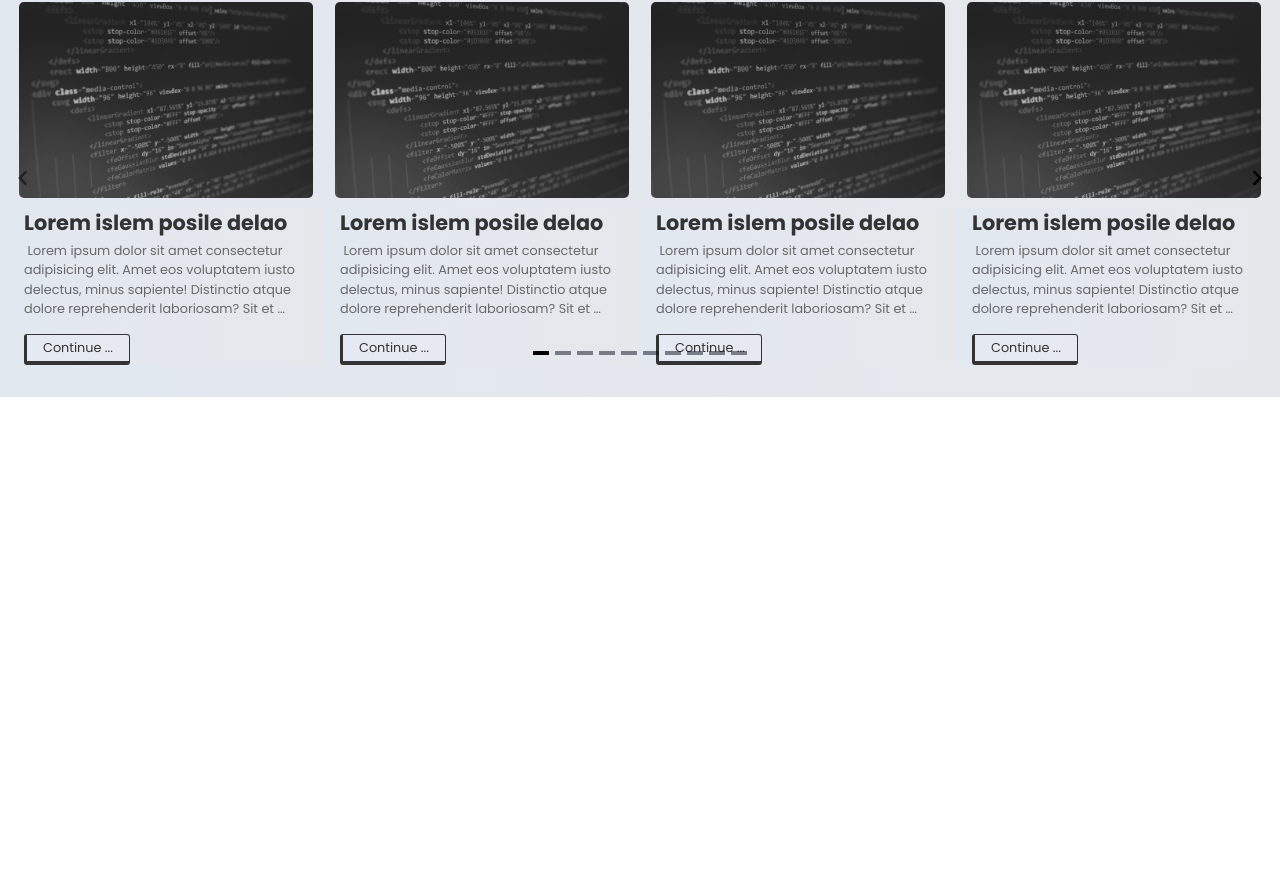
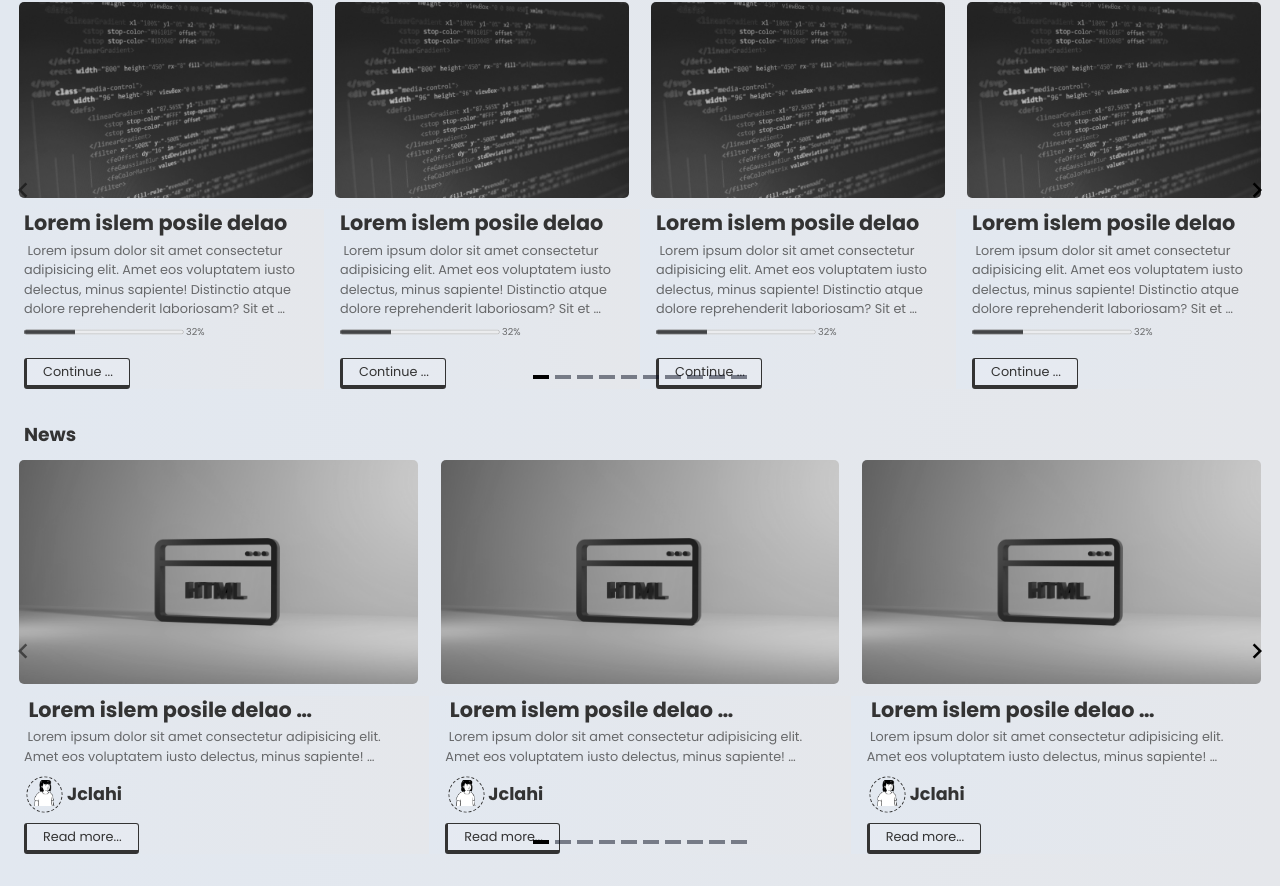
Before and after one commit to NghiaLam11/Challenge-7-JcStudy, a Vue app: page / in a window 1280 px wide. Shown: the part 929-1815 px from the top of the page. Before the commit the page ends 1326 px from the top, so only its background shows below. Built offline with nearby package versions, Linux system fonts and the light colour scheme.

Commit message:
add news UI

```diff
--- a/src/components/Home.vue
+++ b/src/components/Home.vue
@@ -36,7 +36,7 @@
               />
             </div>
             <div class="card-right bg-primary">
-              <h3 class="multiline-ellipsis-2">Lorem islem posile delao</h3>
+              <h3 class="multiline-ellipsis-1">Lorem islem posile delao</h3>
               <p class="multiline-ellipsis-4">
                 Lorem ipsum dolor sit amet consectetur adipisicing elit. Amet
                 eos voluptatem iusto delectus, minus sapiente! Distinctio atque
@@ -59,9 +59,7 @@
       <div class="topic">
         <h3>Courses unlock</h3>
       </div>
-      <Carousel
-        :breakpoints="breakpointsunlock"
-      >
+      <Carousel :breakpoints="breakpointsunlock">
         <Slide v-for="slide in 10" :key="slide">
           <div class="card-item">
             <div class="thumbnail">
@@ -71,14 +69,61 @@
               />
             </div>
             <div class="card-right bg-primary">
-              <h3 class="multiline-ellipsis-2">Lorem islem posile delao</h3>
+              <h3 class="multiline-ellipsis-1">Lorem islem posile delao</h3>
               <p class="multiline-ellipsis-4">
                 Lorem ipsum dolor sit amet consectetur adipisicing elit. Amet
                 eos voluptatem iusto delectus, minus sapiente! Distinctio atque
                 dolore reprehenderit laboriosam? Sit et possimus assumenda! Quas
                 aspernatur dolore nulla cumque odio.
               </p>
+              <div class="card-progress">
+                <progress class="accent-color" value="32" max="100"></progress>
+                <span class="percent">32%</span>
+              </div>
+
               <button @click="onUnlock">Continue ...</button>
+            </div>
+          </div>
+        </Slide>
+
+        <template #addons>
+          <Navigation />
+          <Pagination />
+        </template>
+      </Carousel>
+    </div>
+
+    <div class="news">
+      <div class="topic">
+        <h3>News</h3>
+      </div>
+      <Carousel :breakpoints="breakpointsnews">
+        <Slide v-for="slide in 10" :key="slide">
+          <div class="card-item">
+            <div class="thumbnail">
+              <img
+                src="../images/jackson-sophat-wUbNvDTsOIc-unsplash.jpg"
+                alt=""
+              />
+            </div>
+            <div class="card-right bg-primary">
+              <h3 class="multiline-ellipsis-1">
+                Lorem islem posile delao adipisicing elit!
+              </h3>
+              <p class="multiline-ellipsis-2">
+                Lorem ipsum dolor sit amet consectetur adipisicing elit. Amet
+                eos voluptatem iusto delectus, minus sapiente! Distinctio atque
+                dolore reprehenderit laboriosam? Sit et possimus assumenda! Quas
+                aspernatur dolore nulla cumque odio.
+              </p>
+              <div class="card-auth">
+                <div class="wrapper-img">
+                  <img src="../images/peep-82.png" alt="" />
+                </div>
+
+                <span>Jclahi</span>
+              </div>
+              <div><button @click="onUnlock">Read more...</button></div>
             </div>
           </div>
         </Slide>
@@ -112,14 +157,19 @@ const onDiscover = () => {
 const theme = localStorage.getItem("theme");
 onMounted(() => {
   // Set color of the carousel icon when render
-  const iconNext: any = document.querySelector(".carousel__next");
-  const iconPrev: any = document.querySelector(".carousel__prev");
+  const iconNext: any = document.querySelectorAll(".carousel__next");
+  const iconPrev: any = document.querySelectorAll(".carousel__prev");
+  console.log(iconNext.length, iconPrev.length);
   if (theme === "dark") {
-    iconNext.style.color = "white";
-    iconPrev.style.color = "white";
+    for (let i = 0; i < iconNext.length; i++) {
+      iconNext[i].style.color = "white";
+      iconPrev[i].style.color = "white";
+    }
   } else {
-    iconNext.style.color = "black";
-    iconPrev.style.color = "black";
+    for (let i = 0; i < iconNext.length; i++) {
+      iconNext[i].style.color = "black";
+      iconPrev[i].style.color = "black";
+    }
   }
 });
 // Play sound when btn is clicked
@@ -149,6 +199,20 @@ const breakpointsunlock = ref({
   },
   889: {
     itemsToShow: 4,
+    snapAlign: "center",
+  },
+});
+const breakpointsnews = ref({
+  0: {
+    itemsToShow: 1,
+    snapAlign: "center",
+  },
+  534: {
+    itemsToShow: 2,
+    snapAlign: "center",
+  },
+  889: {
+    itemsToShow: 3,
     snapAlign: "center",
   },
 });
@@ -239,53 +303,9 @@ const breakpointsunlock = ref({
 .hero-left {
   width: 50%;
 }
-@media screen and (min-width: 538px) and (max-width: 889px) {
-  .hero-right,
-  .hero-left {
-    width: 50%;
-  }
-  .hero-right {
-    img {
-      transform: scaleX(-1);
-      width: 100%;
-      object-fit: cover;
-      margin: 0 auto;
-    }
-  }
-  .hero-left {
-    padding: 0 0rem 0 2rem;
-    h2 {
-      font-size: 2.5rem;
-      line-height: 2.8rem;
-    }
-    p {
-      font-size: 0.9rem;
-      line-height: 1.3rem;
-    }
-  }
-}
-@media screen and (max-width: 538px) {
-  .hero {
-    flex-direction: column-reverse;
-  }
-  .hero-right,
-  .hero-left {
-    width: 100%;
-  }
-  .hero-right {
-    img {
-      transform: scaleX(-1);
-      height: 300px;
-      padding: 2rem;
-      margin: 0 auto;
-    }
-  }
-  .hero-left {
-    padding: 0 1rem 0 1rem;
-  }
-}
-// ------------------------------- END HERO CSS STYLE
-// ------------------------------- START COURSES CSS STYLE
+
+// ------------------------------- END HERO CSS STYLE----------------------------
+// ------------------------------- START COURSES CSS STYLE----------------------------
 .courses {
   margin: 2rem 0;
   .topic {
@@ -351,8 +371,8 @@ const breakpointsunlock = ref({
     filter: grayscale(0);
   }
 }
-// ---------------------------------- END COURSE CSS STYLE
-// ------------------------------- START COURSES UNLOCK CSS STYLE
+// ---------------------------------- END COURSE CSS STYLE----------------------------------------------
+// ------------------------------- START COURSES UNLOCK CSS STYLE------------------------------------------------
 .courses-unlock {
   margin: 2rem 0;
   .topic {
@@ -391,6 +411,19 @@ const breakpointsunlock = ref({
         line-height: 1.2rem;
         opacity: 0.7;
       }
+
+      .percent {
+        font-size: 0.6rem;
+        opacity: 0.7;
+        margin-left: 2px;
+      }
+      progress {
+        height: 10px;
+        margin-bottom: 1.5px;
+        outline: none;
+        opacity: 0.7;
+      }
+
       button {
         cursor: pointer;
         padding: 0.2rem 1rem;
@@ -419,4 +452,182 @@ const breakpointsunlock = ref({
     transform: rotateY(360deg);
   }
 }
+// ------------------------------- END COURSES UNLOCK CSS STYLE------------------------------------------------
+// ------------------------------- START NEWS CSS STYLE------------------------------------------------
+
+.news {
+  margin: 2rem 0;
+  .topic {
+    margin-left: 1rem;
+  }
+  .card-item {
+    display: flex;
+    flex-direction: column;
+    cursor: pointer;
+    overflow: hidden;
+    .thumbnail {
+      width: 100%;
+      height: 100%;
+      padding: 0.7rem;
+
+      transition: all 0.9s ease;
+      filter: grayscale(1);
+      img {
+        object-fit: cover;
+        width: 100%;
+        min-height: 180px;
+        height: 100%;
+        border-radius: 5px;
+      }
+    }
+    .card-right {
+      width: 100%;
+      text-align: start;
+      transition: all 0.8s ease;
+      padding: 0 1rem;
+      h3 {
+        font-size: 1.3rem;
+        line-height: 1.8rem;
+        margin-bottom: 0.2rem;
+      }
+      p {
+        font-size: 0.8rem;
+        line-height: 1.2rem;
+        opacity: 0.7;
+      }
+
+      .card-auth {
+        display: inline-flex;
+        align-items: center;
+        padding: 0.2rem;
+        margin: 0.5rem 0;
+        .wrapper-img {
+          width: 35px;
+          height: 35px;
+          padding: 0.2rem;
+          position: relative;
+          padding-bottom: 0.4rem;
+          img {
+            width: 100%;
+            height: 100%;
+            object-fit: cover;
+            transition: all 0.35s ease;
+          }
+        }
+
+        .wrapper-img::after {
+          content: "";
+          position: absolute;
+          z-index: 2;
+          top: 0;
+          left: 0;
+          right: 0;
+          bottom: 0;
+          scale: 1.03;
+          border-radius: 50%;
+          border: 1px dashed;
+          transition: all 0.35s ease;
+        }
+        span {
+          margin-left: 0.3rem;
+          font-weight: bold;
+          font-size: 1.1rem;
+        }
+      }
+      .card-auth:hover .wrapper-img img {
+        scale: 1.05;
+      }
+      .card-auth:hover .wrapper-img::after {
+        scale: 1.1;
+        animation: spinAni 10s ease-in-out infinite;
+      }
+      @keyframes spinAni {
+        from {
+          transform: rotate(0);
+        }
+        to {
+          transform: rotate(360deg);
+        }
+      }
+      button {
+        cursor: pointer;
+        padding: 0.2rem 1rem;
+        background-color: rgb(255, 255, 255, 0.1);
+        color: inherit;
+        border: 1px solid;
+        border-radius: 3px;
+        border-left: 0.2rem solid;
+        border-bottom: 0.3rem solid;
+        font-size: 0.8rem;
+        // transition: all 0.2s linear;
+      }
+      button:active {
+        border: 1px solid;
+      }
+    }
+  }
+  .card-item:hover .card-right {
+    transform: translateX(1.5rem);
+    border-radius: 5px;
+  }
+  .card-item:hover .thumbnail {
+    filter: grayscale(0);
+    transform: translateX(2rem);
+    animation: filterAni 1s ease-in-out;
+  }
+  @keyframes filterAni {
+    from {
+      filter: hue-rotate(90deg);
+    }
+    to {
+      filter: hue-rotate(0);
+    }
+  }
+}
+// ------------------------------- END NEWS CSS STYLE------------------------------------------------
+@media screen and (min-width: 538px) and (max-width: 889px) {
+  .hero-right,
+  .hero-left {
+    width: 50%;
+  }
+  .hero-right {
+    img {
+      transform: scaleX(-1);
+      width: 100%;
+      object-fit: cover;
+      margin: 0 auto;
+    }
+  }
+  .hero-left {
+    padding: 0 0rem 0 2rem;
+    h2 {
+      font-size: 2.5rem;
+      line-height: 2.8rem;
+    }
+    p {
+      font-size: 0.9rem;
+      line-height: 1.3rem;
+    }
+  }
+}
+@media screen and (max-width: 538px) {
+  .hero {
+    flex-direction: column-reverse;
+  }
+  .hero-right,
+  .hero-left {
+    width: 100%;
+  }
+  .hero-right {
+    img {
+      transform: scaleX(-1);
+      height: 300px;
+      padding: 2rem;
+      margin: 0 auto;
+    }
+  }
+  .hero-left {
+    padding: 0 1rem 0 1rem;
+  }
+}
 </style>
--- a/src/style.scss
+++ b/src/style.scss
@@ -20,6 +20,9 @@ html {
     background-image: linear-gradient(to right, #e2e8f0, #e5e7eb);
     color: hsl(0, 0%, 20%);
   }
+  .accent-color {
+    accent-color: black !important;
+  }
 }
 
 .dark {
@@ -36,6 +39,9 @@ html {
   .bg-primary {
     background-image: linear-gradient(to right, #0f172a, #111827);
     color: #e2e8f0;
+  }
+  .accent-color {
+    accent-color: white !important;
   }
 }
 
@@ -60,3 +66,10 @@ html {
   -webkit-line-clamp: 2; /* start showing ellipsis when 3rd line is reached */
   white-space: pre-wrap; /* let the text wrap preserving spaces */
 }
+.multiline-ellipsis-1 {
+  overflow: hidden;
+  display: -webkit-box;
+  -webkit-box-orient: vertical;
+  -webkit-line-clamp: 1; /* start showing ellipsis when 3rd line is reached */
+  white-space: pre-wrap; /* let the text wrap preserving spaces */
+}
```
